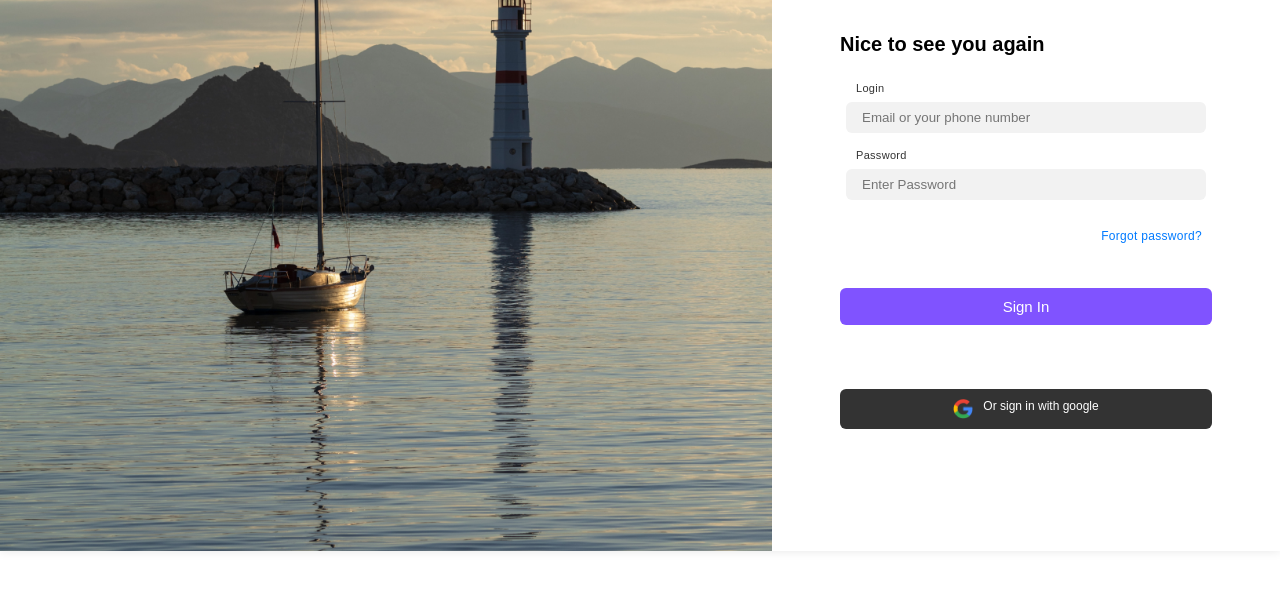
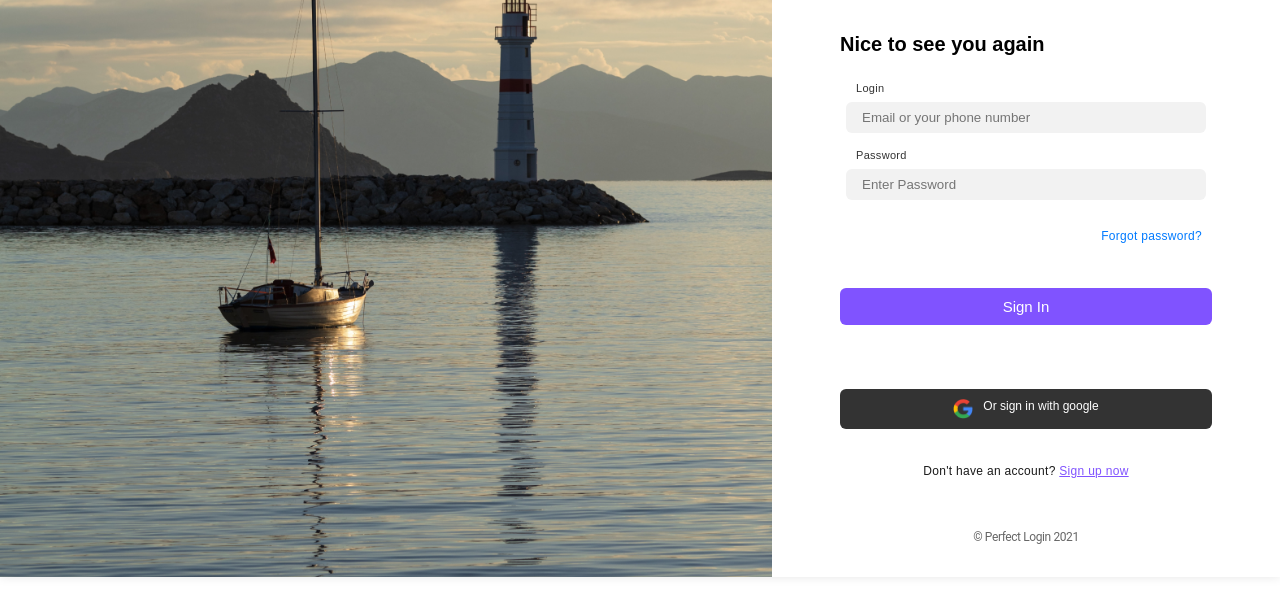
Before and after one commit to Nanda-Prasetyo/tugas-css, a plain HTML site: page index.html in a window 1280 px wide. Shown: the part 155-770 px from the top of the page. Drawn offline with Linux system fonts and the light colour scheme.

Commit message:
add signup and footer

```diff
--- a/index.html
+++ b/index.html
@@ -14,15 +14,27 @@
       <div class="form-container">
         <form>
           <div class="logo-container">
-            <img src="img/logo 1.png" alt="logo"/>
+            <img src="img/logo 1.png" alt="logo" />
             <div class="logo">Vision Capital</div>
           </div>
           <div class="nice">Nice to see you again</div>
           <label for="username">Login</label>
-          <input type="text" id="username" name="username" required placeholder="Email or your phone number"/>
+          <input
+            type="text"
+            id="username"
+            name="username"
+            required
+            placeholder="Email or your phone number"
+          />
 
           <label for="password">Password</label>
-          <input type="password" id="password" name="password" required placeholder="Enter Password"/>
+          <input
+            type="password"
+            id="password"
+            name="password"
+            required
+            placeholder="Enter Password"
+          />
           <div class="forgotpassword">
             <button type="submit">Forgot password?</button>
           </div>
@@ -31,11 +43,18 @@
           </div>
           <div class="google">
             <button type="submit">
-              <img src="./img/Other-Pay-Method.png" alt="">
+              <img src="./img/Other-Pay-Method.png" alt="" />
               <span>Or sign in with google</span>
-              </button>
+            </button>
+          </div>
+          <div class="signup">
+            <span>Don't have an account?</span>
+            <a href="signup">Sign up now</a>
           </div>
         </form>
+        <footer>
+          <p>&copy; Perfect Login 2021</p>
+        </footer>
       </div>
     </div>
   </body>
--- a/style.css
+++ b/style.css
@@ -164,3 +164,30 @@ body {
     margin-right: 10px; /* Jarak antara gambar dan teks */
     max-width: 100%;
   }
+  .signup {
+    color: var(--black-9001-a-1-a-1-a, #1A1A1A);
+    font-feature-settings: 'clig' off, 'liga' off;
+    font-family: Arial;
+    font-size: 12px;
+    font-style: normal;
+    font-weight: 400;
+    line-height: 20px; /* 166.667% */
+    letter-spacing: 0.3px;
+    text-align: center;
+    justify-content: center;
+  }
+  .signup a {
+    color: #8053FF;
+  }
+
+  footer {
+    color: #666666; /* Warna teks footer */
+    text-align: center;
+    font-feature-settings: 'clig' off, 'liga' off;
+    font-family: Roboto;
+    font-size: 12px;
+    font-style: normal;
+    font-weight: 400;
+    line-height: 16px; /* 133.333% */
+    letter-spacing: -0.4px;
+  }
```
